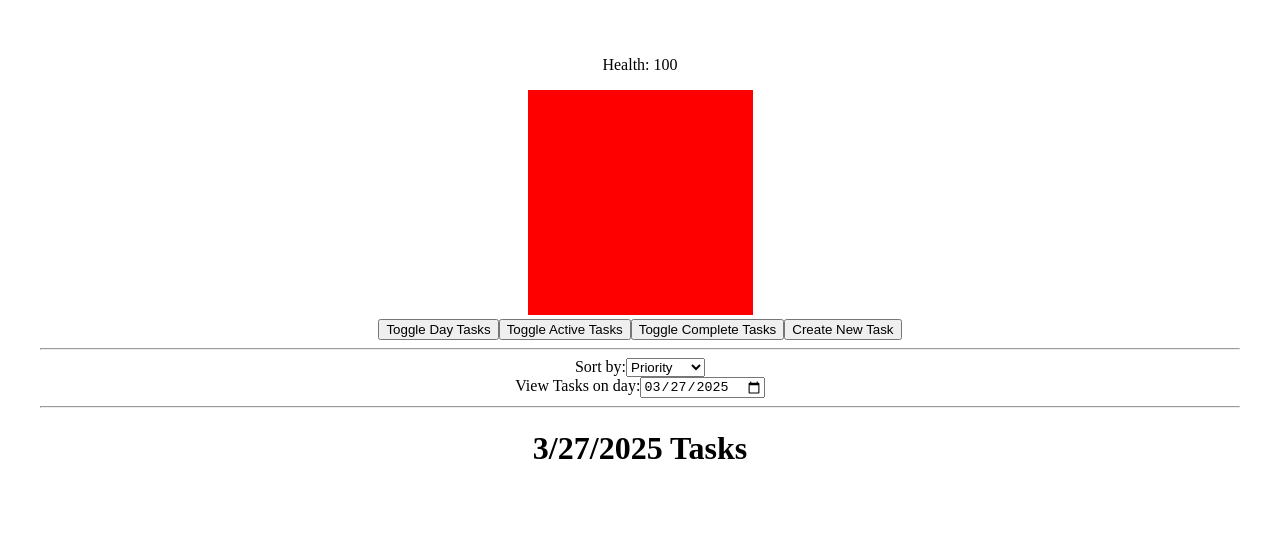
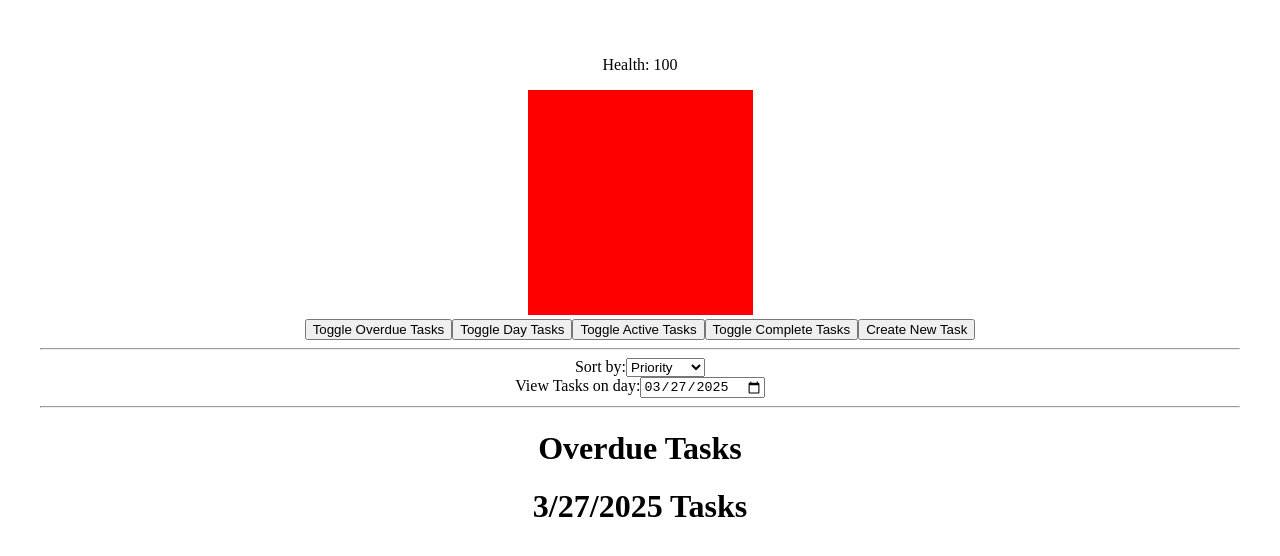
Before and after one commit to QuestlineDJ/task-knight, a React (Vite) app: page / in a window 1280 px wide. Shown: the top 556 px of the page. Built offline with nearby package versions, Linux system fonts and the light colour scheme.

Commit message:
Display overdue tasks seperately

```diff
--- a/src/TaskSystem.tsx
+++ b/src/TaskSystem.tsx
@@ -99,17 +99,31 @@ function createFilterTasks(array: Array<Task>, day: Date) : Array<Task> {
    endTime.setHours(23, 59, 59);
 
    return array.filter((element) =>{
-      console.log(getTimeSeconds(startTime) < element.due_time && element.due_time <= getTimeSeconds(endTime))
       return getTimeSeconds(startTime) < element.due_time && element.due_time <= getTimeSeconds(endTime);
    });
 
 }
 
+function createOverdueList(array: Array<Task>) : Array<Task> {
+   var now = getTimeSeconds(new Date());
+
+   return array.filter((element) =>{
+      return now > element.due_time;
+   });
+}
+
 // Import date selection from higher up UI components
 export function TaskMaster() {
+   // timeout peroid in milliseconds
+   // Multiple by 60 to get seconds
+   // Multiple by 1000 to get milliseconds
+   const overdue_check_timeout = 5 * 60 * 1000;
+
   const [showEditor, setShowEditor] = useState(false);
   const [showActive, setShowActive] = useState(false);
    const [showTodayTasks, setShowTodayTasks] = useState(true);
+   const [showOverdue, setShowOverdue] = useState(true);
+
   const [showComplete, setShowComplete] = useState(false);
   const [enemyHealth, setEnemyHealth] = useState<number>(100);
   const [currentImage, setCurrentImage] = useState(0);
@@ -119,7 +133,7 @@ export function TaskMaster() {
 
   const [activeTasks, setActiveTasks] = useState<Array<Task>>(new Array());
   const [completeTasks, setCompleteTasks] = useState<Array<Task>>(new Array());
-  const [overdueTasks, setOverdueTasks] = useState<Array<Task>>(new Array());
+  const [overdueTasks, setOverdueTasks] = useState<Array<Task>>(createOverdueList(activeTasks));
 
   const [filterDate, setFilterDate] = useState(new Date());
   const [ filterTasks, setFilterTasks ] = useState(createFilterTasks(activeTasks, filterDate))
@@ -162,6 +176,7 @@ export function TaskMaster() {
 
     setActiveTasks(newActiveTasks);
     setFilterTasks(createFilterTasks(newActiveTasks, filterDate));
+    setOverdueTasks(createOverdueList(newActiveTasks))
     setShowEditor(false);
   }
 
@@ -174,6 +189,7 @@ export function TaskMaster() {
     var newActiveTasks = activeTasks.filter((task) => task.id != taskid);
     setActiveTasks(newActiveTasks);
     setFilterTasks(createFilterTasks(newActiveTasks, filterDate));
+    setOverdueTasks(createOverdueList(newActiveTasks));
   }
 
   function new_task() {
@@ -199,6 +215,7 @@ export function TaskMaster() {
     }
 
     setFilterTasks(createFilterTasks(newActiveTasks, filterDate));
+    setOverdueTasks(createOverdueList(newActiveTasks));
 
     damageEnemy();
 
@@ -230,6 +247,12 @@ export function TaskMaster() {
           <p>All enemies defeated!</p>
         )}
       </div>
+      <button
+         type="button"
+         onClick={() => setShowOverdue(!showOverdue)}
+      >
+         Toggle Overdue Tasks
+      </button>
       <button
          type="button"
          onClick={() => setShowTodayTasks(!showTodayTasks)}
@@ -268,6 +291,15 @@ export function TaskMaster() {
          />
       </span><hr/>
       <TaskForm callback={handleSave} task={editTask} active={showEditor} cancel_callback={cancel_editor}/>
+      <TaskList
+         name="Overdue Tasks"
+         action={true}
+         active={showOverdue}
+         tasks={overdueTasks}
+         delete_handle={delete_task}
+         edit_handle={set_edit_task}
+         complete_handle={complete_task}
+      />
       <TaskList
          name={filterName}
          action={true}
```
